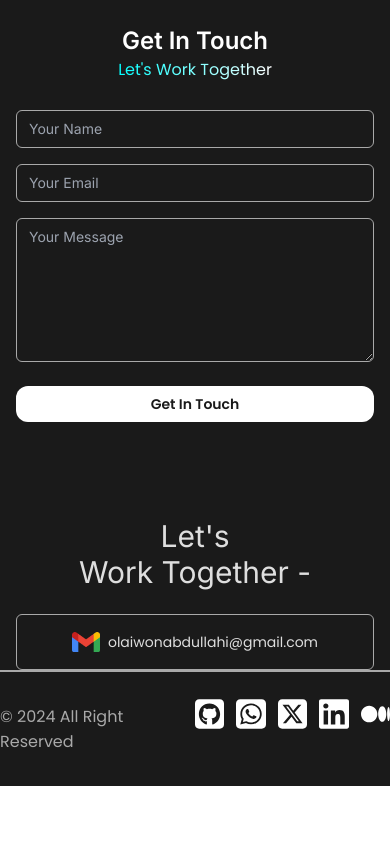
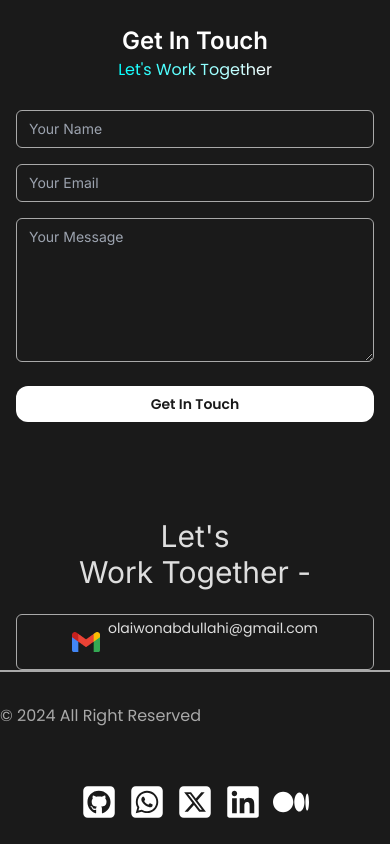
Before and after one commit to OlaiwonAbdullahi/Portfolio-V2, a React (Vite) app: page / in a window 390 px wide. Shown: the part 4442-5286 px from the top of the page. Before the commit the page ends 5228 px from the top, so only its background shows below. Built offline with nearby package versions, Linux system fonts and the light colour scheme.

Commit message:
update Footer.tsx

```diff
--- a/src/components/Footer.tsx
+++ b/src/components/Footer.tsx
@@ -20,7 +20,7 @@ export default function Footer() {
         <div className="bg-Background border border-Reserved w-full md:w-auto h-14 rounded-md flex justify-center items-center mx-auto">
           <button className="flex items-center gap-2 px-4 py-2">
             <img src={Gmail} className="h-5 w-7" alt="Gmail Icon" />
-            <span className="text-footer font-poppins text-sm md:text-base">
+            <span className="text-footer font-poppins text-sm md:text-base mb-7">
               <a href="mailto:olaiwonabdullahi@gmail.com">
                 {" "}
                 olaiwonabdullahi@gmail.com
@@ -32,9 +32,9 @@ export default function Footer() {
 
       <hr className="border border-Reserved"></hr>
 
-      <div className="flex">
+      <div className="flex flex-col md:flex-row ">
         <div className="basis-1/2 my-8">
-          <span className="font-poppins  text-Reserved md:ml-24 ">
+          <span className="font-poppins  text-Reserved md:ml-24 text-center flex mx-auto ">
             &copy; 2024 All Right Reserved
           </span>
         </div>
```
